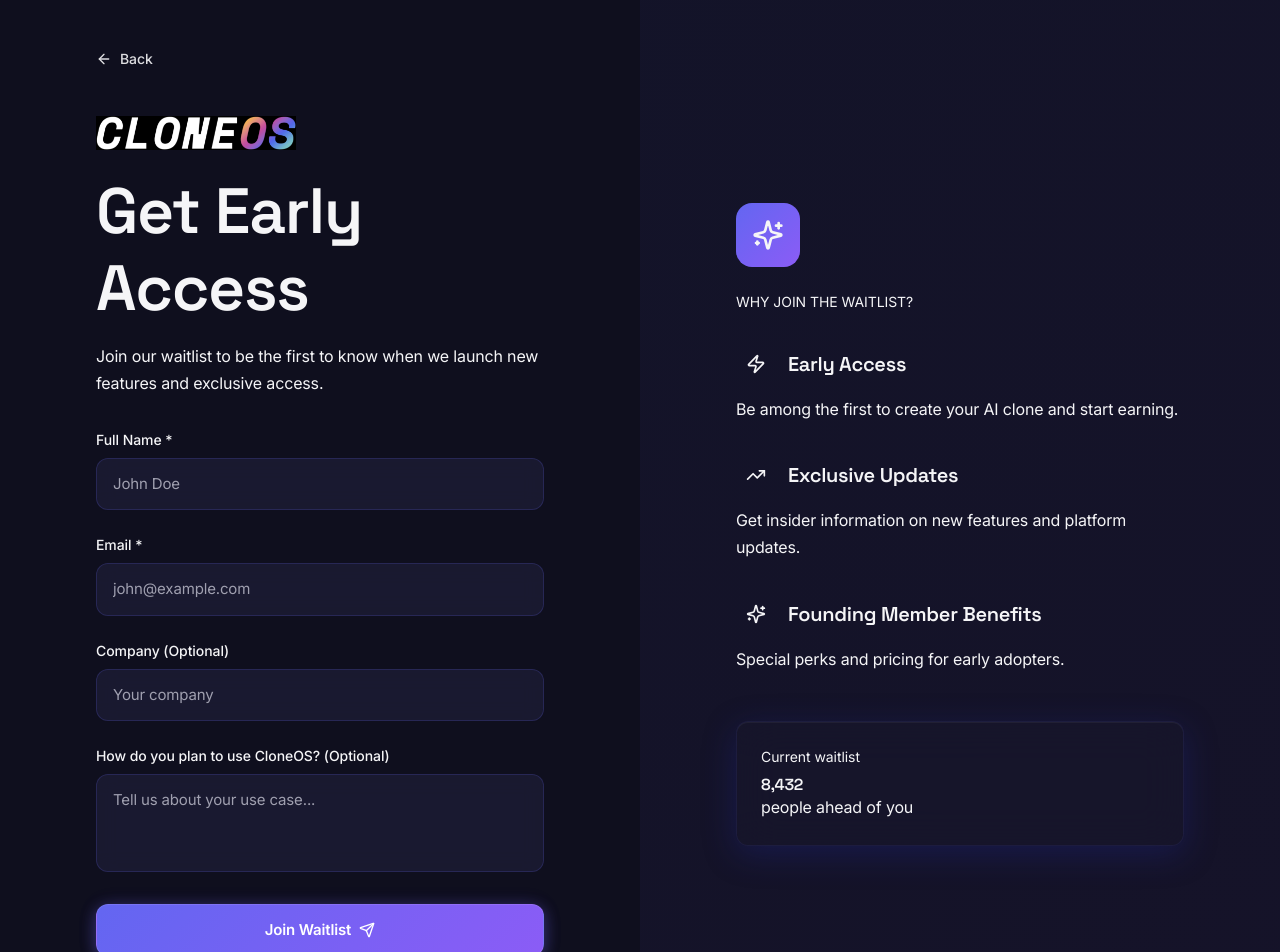
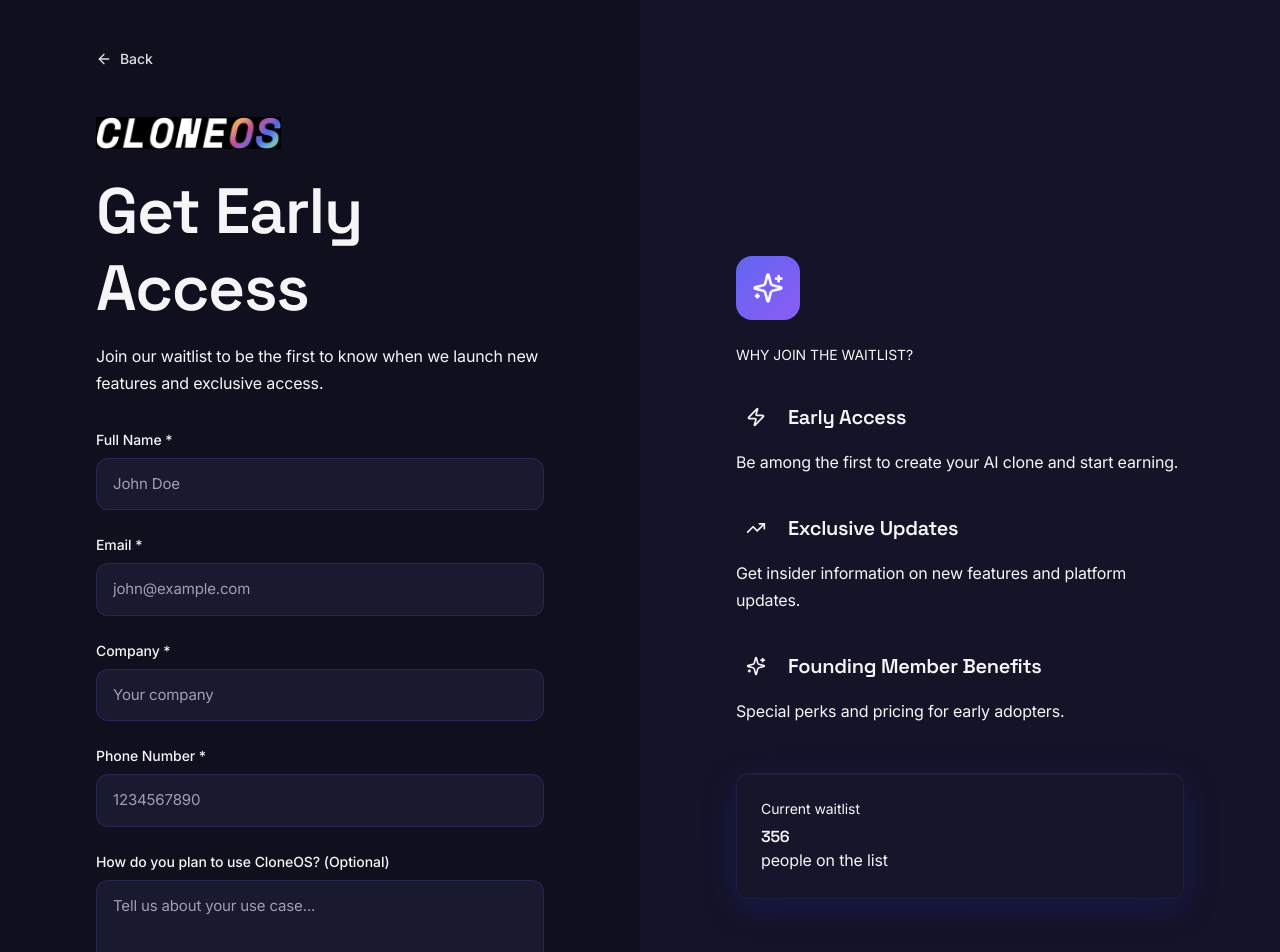
Before and after one commit to Dcverse-gang/nextjs-repo, a Next.js app: page /waitlist in a window 1280 px wide. Shown: the top 952 px of the page. Built offline with nearby package versions, Linux system fonts and the light colour scheme; no server answers.

Commit message:
hero & watilist update

```diff
--- a/app/dashboard/page.tsx
+++ b/app/dashboard/page.tsx
@@ -131,7 +131,7 @@
       >
         <div className="p-6 border-b border-border">
           <Link href="/">
-            <Logo width={200} height={50} className="h-6 w-auto" />
+            <Logo width={200} height={50} className="h-5 sm:h-6 w-auto" />
           </Link>
         </div>
 
@@ -176,7 +176,7 @@
         >
           <div className="flex items-center justify-between">
             <div className="md:hidden">
-              <Logo width={200} height={50} className="h-6 w-auto" />
+              <Logo width={200} height={50} className="h-5 sm:h-6 w-auto" />
             </div>
             <h1 className="hidden md:block font-heading text-xl font-bold text-foreground">
               Dashboard
--- a/app/login/page.tsx
+++ b/app/login/page.tsx
@@ -66,7 +66,7 @@
         </Link>
 
         <div className="max-w-md">
-          <Logo width={200} height={50} className="h-8 w-auto mb-8" priority />
+          <Logo width={200} height={50} className="h-6 sm:h-7 md:h-8 w-auto mb-8" priority />
           <h1
             className="font-heading text-3xl md:text-4xl font-bold tracking-tight mb-4 text-foreground"
             data-testid="login-title"
--- a/app/page.tsx
+++ b/app/page.tsx
@@ -84,7 +84,7 @@
     <nav
       data-testid="navbar"
       className={`fixed top-0 left-0 right-0 z-50 transition-all duration-300 ${
-        isScrolled ? "nav-sticky" : "bg-transparent"
+        isScrolled || mobileMenuOpen ? "nav-sticky" : "bg-transparent"
       }`}
     >
       <div className="max-w-7xl mx-auto px-6 md:px-12">
@@ -95,7 +95,7 @@
             className="flex items-center shrink-0 p-0 m-0 cursor-pointer"
             data-testid="logo-link"
           >
-            <Logo width={200} height={50} className="h-8 w-auto" priority />
+            <Logo width={200} height={50} className="h-6 sm:h-7 md:h-8 w-auto" priority />
           </Link>
 
           <div className="hidden md:flex items-center gap-8">
@@ -159,7 +159,7 @@
         {/* Mobile Menu */}
         {mobileMenuOpen && (
           <div
-            className="md:hidden py-6 border-t border-border"
+            className="md:hidden py-6 border-t border-border mobile-menu-glass"
             data-testid="mobile-menu"
           >
             <div className="flex flex-col gap-4">
@@ -335,25 +335,25 @@
             </motion.div>
           </motion.div>
 
-          {/* Right Visual */}
+          {/* Right Visual: Phone cover on all screens */}
           <motion.div
-            className="relative flex justify-center lg:justify-end"
+            className="relative flex justify-center lg:justify-end w-full"
             variants={heroImage}
             initial="hidden"
             animate="visible"
           >
-            <div className="relative rounded-2xl overflow-hidden border border-border shadow-2xl w-full max-w-md">
-              <div className="aspect-[4/5] relative">
+            <div className="relative rounded-2xl overflow-hidden border border-border shadow-2xl w-full max-w-[280px] lg:max-w-[420px] mx-auto">
+              <div className="aspect-[2301/2846] relative">
                 <Image
-                  src="https://images.unsplash.com/photo-1676542592529-f19af3c3e856?w=600&h=700&fit=crop"
-                  alt="AI Clone Preview"
+                  src="/Phone-CoverPhone.png"
+                  alt="CloneOS"
                   fill
                   className="object-cover"
-                  sizes="(max-width: 1024px) 100vw, 50vw"
+                  sizes="(max-width: 1024px) 280px, 420px"
                   quality={90}
                   priority
                 />
-                <div className="absolute inset-0 bg-gradient-to-t from-background/20 via-transparent to-transparent" />
+                <div className="absolute inset-0 bg-gradient-to-t from-background/20 via-transparent to-transparent pointer-events-none" />
               </div>
             </div>
           </motion.div>
@@ -560,27 +560,32 @@
 const PARTNER_LOGOS = [
   {
     name: "NVIDIA",
-    logoUrl: "https://toppng.com/uploads/preview/nvidia-logo-vector-11574170524xza1ggbhhk.png",
+    logoUrl:
+      "https://toppng.com/uploads/preview/nvidia-logo-vector-11574170524xza1ggbhhk.png",
     subtitle: "AI & Compute",
   },
   {
     name: "ByteDance",
-    logoUrl: "https://upload.wikimedia.org/wikipedia/commons/a/ad/ByteDance_logo.png",
+    logoUrl:
+      "https://upload.wikimedia.org/wikipedia/commons/a/ad/ByteDance_logo.png",
     subtitle: "AI & Media",
   },
   {
     name: "AWS",
-    logoUrl: "https://www.logo.wine/a/logo/Amazon_Web_Services/Amazon_Web_Services-Logo.wine.svg",
+    logoUrl:
+      "https://www.logo.wine/a/logo/Amazon_Web_Services/Amazon_Web_Services-Logo.wine.svg",
     subtitle: "Cloud",
   },
   {
     name: "Google Cloud",
-    logoUrl: "https://purepng.com/public/uploads/large/google-cloud-logo-75o.png",
+    logoUrl:
+      "https://purepng.com/public/uploads/large/google-cloud-logo-75o.png",
     subtitle: "GCP",
   },
   {
     name: "Nexus",
-    logoUrl: "https://encrypted-tbn0.gstatic.com/images?q=tbn:ANd9GcQrHpNSRhHUTVr6ZH2COo0B8c5ctxcBNBezIw&s",
+    logoUrl:
+      "https://encrypted-tbn0.gstatic.com/images?q=tbn:ANd9GcQrHpNSRhHUTVr6ZH2COo0B8c5ctxcBNBezIw&s",
     subtitle: "American Center",
   },
   {
@@ -641,7 +646,10 @@
                           const t = e.target as HTMLImageElement;
                           t.style.display = "none";
                           const wrap = t.closest(".relative");
-                          if (wrap && !wrap.querySelector(".partner-fallback")) {
+                          if (
+                            wrap &&
+                            !wrap.querySelector(".partner-fallback")
+                          ) {
                             const fallback = document.createElement("span");
                             fallback.className =
                               "partner-fallback font-heading font-semibold text-foreground text-lg";
@@ -783,7 +791,7 @@
         <div className="grid grid-cols-1 md:grid-cols-4 gap-12 mb-12">
           {/* Logo & Description */}
           <div className="md:col-span-2 flex flex-col gap-8">
-            <Logo width={200} height={50} className="h-8 w-auto" />
+            <Logo width={200} height={50} className="h-6 sm:h-7 md:h-8 w-auto" />
             <p className="text-foreground/70 max-w-sm mt-0">
               The platform for creating, controlling, and monetizing your AI
               likeness with complete transparency.
--- a/app/signup/page.tsx
+++ b/app/signup/page.tsx
@@ -68,7 +68,7 @@
         </Link>
 
         <div className="max-w-md">
-          <Logo width={200} height={50} className="h-8 w-auto mb-8" priority />
+          <Logo width={200} height={50} className="h-6 sm:h-7 md:h-8 w-auto mb-8" priority />
           <h1
             className="font-heading text-3xl md:text-4xl font-bold tracking-tight mb-4 text-foreground"
             data-testid="signup-title"
--- a/app/waitlist/page.tsx
+++ b/app/waitlist/page.tsx
@@ -16,6 +16,7 @@
     name: "",
     email: "",
     company: "",
+    phone: "",
     message: "",
   });
 
@@ -36,7 +37,8 @@
       await axios.post(INFO_API, {
         fullName: formData.name,
         email: formData.email,
-        company: formData.company || undefined,
+        company: formData.company,
+        phoneNumber: formData.phone,
         useCase: formData.message || undefined,
       });
       setSubmitted(true);
@@ -93,7 +95,7 @@
 
         <div className="max-w-md">
           <div className="mb-6">
-            <Logo width={200} height={50} className="h-8 w-auto" priority />
+            <Logo width={200} height={50} className="h-6 sm:h-7 md:h-8 w-auto" priority />
           </div>
           <h1
             className="font-heading text-3xl md:text-4xl font-bold tracking-tight mb-4 text-foreground"
@@ -139,16 +141,33 @@
 
             <div>
               <label className="text-sm font-medium text-foreground mb-2 block">
-                Company (Optional)
+                Company *
               </label>
               <input
                 type="text"
                 name="company"
                 value={formData.company}
                 onChange={handleChange}
+                required
                 className="input-modern"
                 placeholder="Your company"
                 data-testid="waitlist-company-input"
+              />
+            </div>
+
+            <div>
+              <label className="text-sm font-medium text-foreground mb-2 block">
+                Phone Number *
+              </label>
+              <input
+                type="tel"
+                name="phone"
+                value={formData.phone}
+                onChange={handleChange}
+                required
+                className="input-modern"
+                placeholder="1234567890"
+                data-testid="waitlist-phone-input"
               />
             </div>
 
@@ -242,8 +261,8 @@
 
           <div className="card bg-card/50 backdrop-blur-sm border-border">
             <p className="text-sm text-foreground/60 mb-2">Current waitlist</p>
-            <p className="font-heading text-4xl font-bold text-foreground">8,432</p>
-            <p className="text-foreground/60">people ahead of you</p>
+            <p className="font-heading text-4xl font-bold text-foreground">356</p>
+            <p className="text-foreground/60">people on the list</p>
           </div>
         </div>
       </div>
--- a/components/logo.tsx
+++ b/components/logo.tsx
@@ -9,7 +9,12 @@
   priority?: boolean;
 }
 
-export function Logo({ width = 200, height = 50, className = "", priority = false }: LogoProps) {
+export function Logo({
+  width = 200,
+  height = 50,
+  className = "",
+  priority = false,
+}: LogoProps) {
   return (
     <div className={`relative flex items-center ${className} logo-container`}>
       <Image
@@ -17,7 +22,7 @@
         alt="CloneOS"
         width={width}
         height={height}
-        className="h-auto block"
+        className="h-full w-auto block object-contain"
         quality={100}
         priority={priority}
       />
```
Also changed, not shown: app/globals.css (+75 -23 lines), 2 other files (tests, documents, lock files or other folders).
